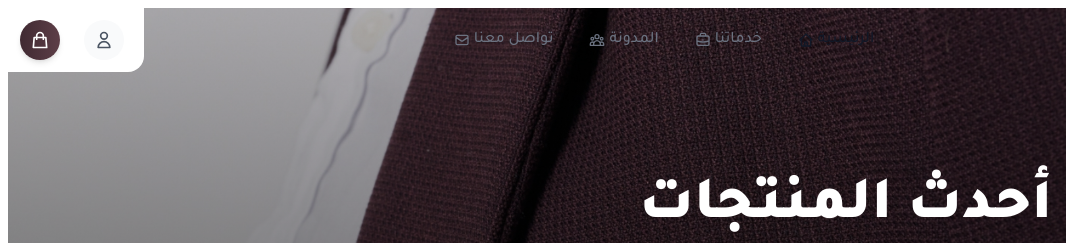
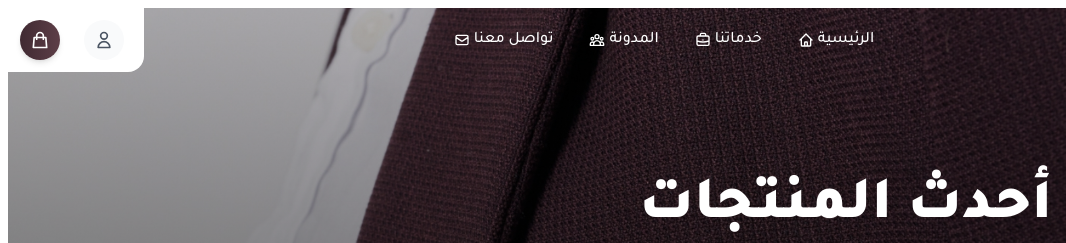
Before and after one commit to MohammedTuaymah/tailwind-theme, a website: page docs/index.html in a window 1280 px wide. Shown: the top 243 px of the page, 0-1066 px from the left. Drawn offline with nearby package versions, Linux system fonts and the light colour scheme.

Commit message:
linksUpdate

```diff
--- a/docs/index.html
+++ b/docs/index.html
@@ -94,25 +94,25 @@
 
         <!-- Navigation -->
         <nav class="hidden md:flex space-x-reverse space-x-1">
-          <a href="#" class="text-gray-900 hover:text-amber-900 px-4 py-2 rounded-full font-medium transition duration-300 hover:bg-indigo-50 flex items-center gap-1">
+          <a href="#" class="text-white hover:text-gray-900 px-4 py-2 rounded-full font-medium transition duration-300 hover:bg-white flex items-center gap-1">
             <span>الرئيسية</span>
             <svg xmlns="http://www.w3.org/2000/svg" class="h-4 w-4" fill="none" viewBox="0 0 24 24" stroke="currentColor">
               <path stroke-linecap="round" stroke-linejoin="round" stroke-width="2" d="M3 12l2-2m0 0l7-7 7 7M5 10v10a1 1 0 001 1h3m10-11l2 2m-2-2v10a1 1 0 01-1 1h-3m-6 0a1 1 0 001-1v-4a1 1 0 011-1h2a1 1 0 011 1v4a1 1 0 001 1m-6 0h6" />
             </svg>
           </a>
-          <a href="./product-details.html" class="text-gray-500 hover:text-amber-900 px-4 py-2 rounded-full font-medium transition duration-300 hover:bg-indigo-50 flex items-center gap-1">
+          <a href="./product-details.html" class="text-white hover:text-gray-900 px-4 py-2 rounded-full font-medium transition duration-300 hover:bg-white flex items-center gap-1">
             <span>خدماتنا</span>
             <svg xmlns="http://www.w3.org/2000/svg" class="h-4 w-4" fill="none" viewBox="0 0 24 24" stroke="currentColor">
               <path stroke-linecap="round" stroke-linejoin="round" stroke-width="2" d="M21 13.255A23.931 23.931 0 0112 15c-3.183 0-6.22-.62-9-1.745M16 6V4a2 2 0 00-2-2h-4a2 2 0 00-2 2v2m4 6h.01M5 20h14a2 2 0 002-2V8a2 2 0 00-2-2H5a2 2 0 00-2 2v10a2 2 0 002 2z" />
             </svg>
           </a>
-          <a href="./blogs.html" class="text-gray-500 hover:text-amber-900 px-4 py-2 rounded-full font-medium transition duration-300 hover:bg-indigo-50 flex items-center gap-1">
+          <a href="./blogs.html" class="text-white hover:text-gray-900 px-4 py-2 rounded-full font-medium transition duration-300 hover:bg-white flex items-center gap-1">
             <span>المدونة</span>
             <svg xmlns="http://www.w3.org/2000/svg" class="h-4 w-4" fill="none" viewBox="0 0 24 24" stroke="currentColor">
               <path stroke-linecap="round" stroke-linejoin="round" stroke-width="2" d="M17 20h5v-2a3 3 0 00-5.356-1.857M17 20H7m10 0v-2c0-.656-.126-1.283-.356-1.857M7 20H2v-2a3 3 0 015.356-1.857M7 20v-2c0-.656.126-1.283.356-1.857m0 0a5.002 5.002 0 019.288 0M15 7a3 3 0 11-6 0 3 3 0 016 0zm6 3a2 2 0 11-4 0 2 2 0 014 0zM7 10a2 2 0 11-4 0 2 2 0 014 0z" />
             </svg>
           </a>
-          <a href="#" class="text-gray-500 hover:text-amber-900 px-4 py-2 rounded-full font-medium transition duration-300 hover:bg-indigo-50 flex items-center gap-1">
+          <a href="#" class="text-white hover:text-gray-900 px-4 py-2 rounded-full font-medium transition duration-300 hover:bg-white flex items-center gap-1">
             <span>تواصل معنا</span>
             <svg xmlns="http://www.w3.org/2000/svg" class="h-4 w-4" fill="none" viewBox="0 0 24 24" stroke="currentColor">
               <path stroke-linecap="round" stroke-linejoin="round" stroke-width="2" d="M3 8l7.89 5.26a2 2 0 002.22 0L21 8M5 19h14a2 2 0 002-2V7a2 2 0 00-2-2H5a2 2 0 00-2 2v10a2 2 0 002 2z" />
```
